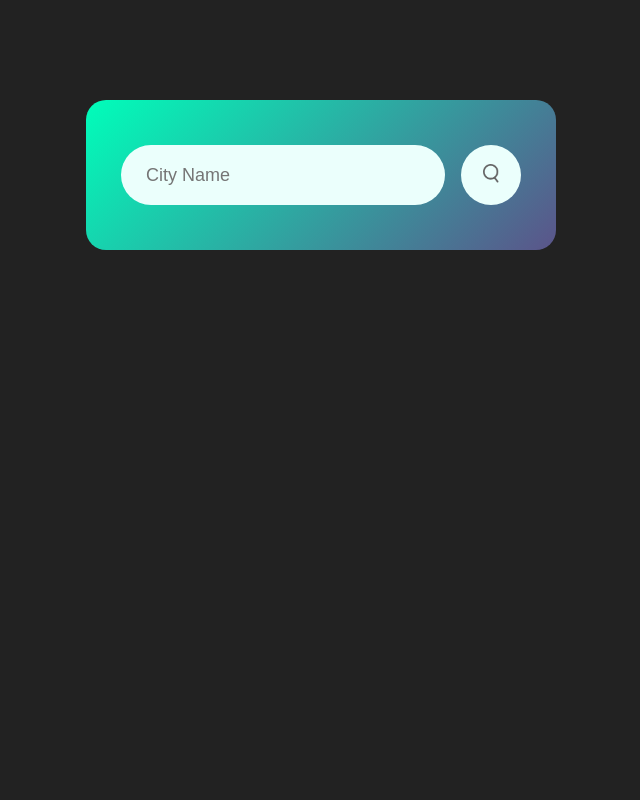
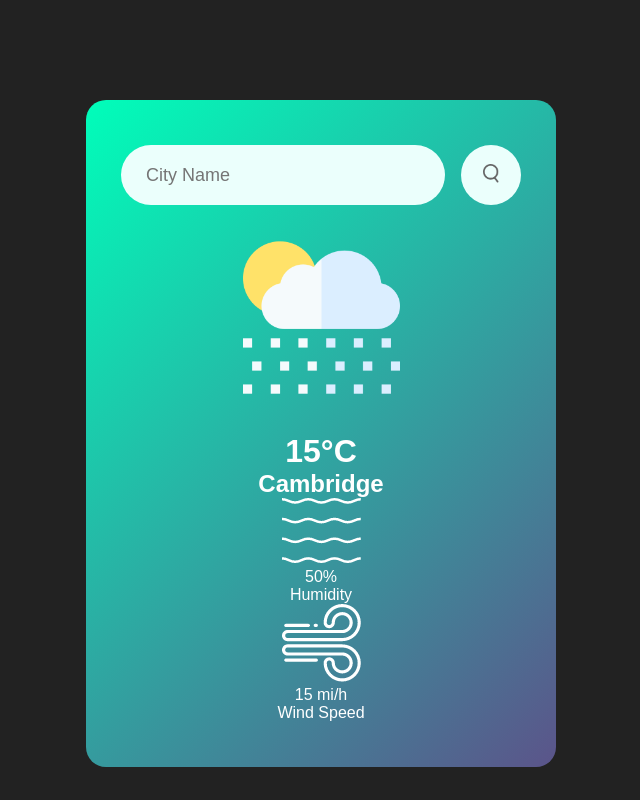
Before and after one commit to lakshminandakumar/weather-wise, a plain HTML site: page index.html in a window 1280 px wide. Shown: the whole page, without its empty margins (319-959 px from the left). Drawn offline with Linux system fonts and the light colour scheme.

Commit message:
added some parts to the html file, the page is coming together nicely now

```diff
--- a/index.html
+++ b/index.html
@@ -9,7 +9,28 @@
     <div class="card">
         <div class="search">
             <input type="text" placeholder="City Name" spellcheck="false">
-            <button><img src="images/search.png" alt=""></button>
+            <button><img src="images/search.png"></button>
+        </div>
+        <div class="weather">
+            <img src="images/rain.png" class="weather-icon">
+            <h1 class="temp">15°C</h1>
+            <h2 class="city">Cambridge</h2>
+            <div class="details">
+                <div class="col">
+                    <img src="images/humidity.png">
+                    <div>
+                        <p class="humidity">50%</p>
+                        <p>Humidity</p>
+                    </div>
+                </div>
+                <div class="col">
+                    <img src="images/wind.png">
+                    <div>
+                        <p class="wind">15 mi/h</p>
+                        <p>Wind Speed</p>
+                    </div>
+                </div>
+            </div>
         </div>
     </div>
 </body>
```
